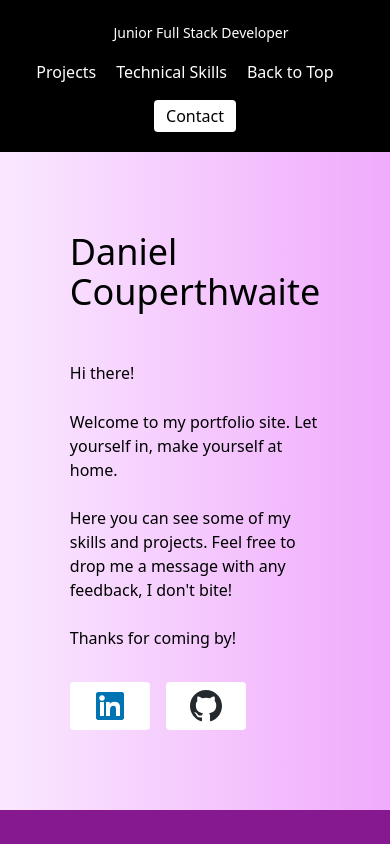
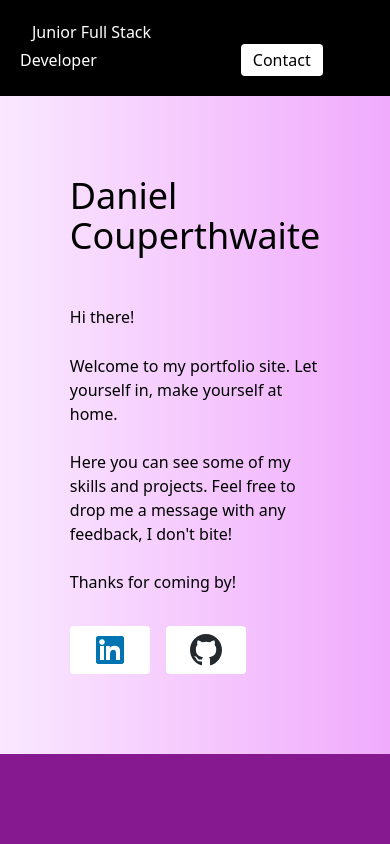
Before and after one commit to DanielCouperthwaite/Portfolio, a React (Vite) app: page / in a window 390 px wide. Shown: the top 844 px of the page. Built offline with nearby package versions, Linux system fonts and the light colour scheme.

Commit message:
fix the navbar spacing on mobile devices

```diff
--- a/src/components/Navbar.jsx
+++ b/src/components/Navbar.jsx
@@ -4,13 +4,13 @@ import React from "react";
 export default function Navbar() {
   return (
     <header className="bg-black md:sticky top-0 z-10">
-      <div className="container mx-auto flex flex-wrap p-5 flex-col md:flex-row items-center">
+      <div className="container mx-auto md:flex flex-wrap p-5 flex-col md:flex-row items-center">
         <a className="title-font font-medium text-white mb-4 md:mb-0">
-          <a href="#about" className="ml-3 sm:text-xl text-sm">
+          <a href="#about" className="ml-3 sm:text-xl text-md pr-36 md:pr-0">
             Junior Full Stack Developer
           </a>
         </a>
-        <nav className="md:mr-auto md:ml-4 md:py-1 md:pl-4 md:border-l md:border-gray-700	flex flex-wrap items-center text-white justify-center">
+        <nav className="hidden md:block md:mr-auto md:ml-4 md:py-1 md:pl-4 md:border-l md:border-gray-700	flex flex-wrap items-center text-white justify-center">
           <a href="#projects" className="mr-5 hover:text-blue-600">
             Projects
           </a>
@@ -23,7 +23,7 @@ export default function Navbar() {
         </nav>
         <a
           href="#contact"
-          className="inline-flex items-center bg-white border-0 py-1 px-3 focus:outline-none hover:bg-gray-700 rounded text-base mt-4 md:mt-0">
+          className="inline-flex md:items-center bg-white border-0 py-1 px-3 focus:outline-none hover:bg-gray-700 hover:text-white rounded text-base md:mt-0">
           Contact
 
         </a>
--- a/src/components/TechnicalSkills.jsx
+++ b/src/components/TechnicalSkills.jsx
@@ -104,7 +104,7 @@ export default function TechnicalSkills() {
           } else if (currentField === 'front'){
             return (
               <>
-              <dl className="grid max-w-xl grid-cols-2 gap-x-12 gap-y-10 lg:max-w-none lg:grid-cols-4 lg:gap-y-16">
+              <dl className="grid max-w-xl sm:grid-cols-2 grid-cols-1 gap-x-12 gap-y-10 lg:max-w-none lg:grid-cols-4 lg:gap-y-16">
             {front.map((feature) => (
               <div key={feature.name} className="relative pl-16">
                 <dt className="text-lg py-2 px-1 font-semibold leading-10 text-white">
```
